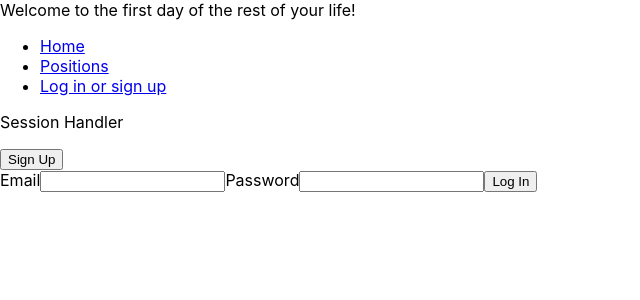
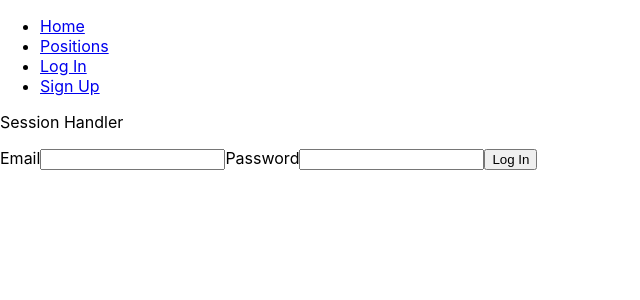
Before and after one commit to elliott-king/hostile-board-frontend, a React (Create React App) app: page /login in a window 1280 px wide. Shown: the top 300 px of the page, without its empty margins (0-640 px from the left). Built offline with nearby package versions, Linux system fonts and the light colour scheme; no server answers.

Commit message:
Differentiate between login and signup pages

```diff
--- a/src/App.js
+++ b/src/App.js
@@ -52,11 +52,11 @@ class App extends React.Component {
       <Router>
         <div>
           <nav>
-            Welcome to the first day of the rest of your life!
             <ul>
               <li><Link to="/">Home</Link></li>
               <li><Link to="/positions">Positions</Link></li>
-              {this.state.loggedInUser.email ? null : <li><Link to="/login">Log in or sign up</Link></li>}
+              {this.state.loggedInUser.email ? null : <li><Link to="/login">Log In</Link></li>}
+              {this.state.loggedInUser.email ? null : <li><Link to="/signup">Sign Up</Link></li>}
               {this.state.loggedInUser.email ? <li><Link to="/profile">Profile</Link></li> : null}
               {this.state.loggedInUser.email ? <li><a href="/" onClick={this.handleLogout}>Log Out</a></li> : null}
             </ul>
@@ -75,6 +75,11 @@ class App extends React.Component {
               <SessionHandler
                 loggedInUser={this.state.loggedInUser}
                 attemptLogin={this.attemptLogin}
+              />
+            </Route>
+            <Route path='/signup'>
+              <SessionHandler
+                loggedInUser={this.state.loggedInUser}
                 newUserHandler={this.newUser}
               />
             </Route>
--- a/src/containers/SessionHandler.js
+++ b/src/containers/SessionHandler.js
@@ -1,11 +1,12 @@
-import React, {useState} from 'react'
+import React from 'react'
+import {useRouteMatch} from 'react-router-dom'
 
 import LoginForm from 'components/LoginForm'
 import SignupForm from 'components/SignupForm'
 
 const SessionHandler = (props) => {
   let {loggedInUser, attemptLogin, newUserHandler} = props
-  let [loginStatus, changeLoginStatus] = useState(true)
+  const {path} = useRouteMatch()
 
   let renderLogin = () => {
     return <LoginForm attemptLogin={attemptLogin} />
@@ -17,22 +18,17 @@ const SessionHandler = (props) => {
     return <div>Logged in as: {loggedInUser.first_name} {loggedInUser.last_name} {loggedInUser.email}</div>
   }
 
-  let renderSignupLoginContainer = () => {
-    return (
-      <React.Fragment>
-        <button onClick={() => changeLoginStatus(!loginStatus)}>
-          {loginStatus ? "Sign Up" : "Log In"}
-        </button>
-        {loginStatus ? renderLogin() : renderSignup()}
-      </React.Fragment>
-    )
+  let chooseContainerToRender = () => {
+    if (loggedInUser.email) return renderLoggedInUser()
+    if (path.includes('login')) return renderLogin()
+    else return renderSignup()
   }
 
   return (
     <React.Fragment>
       <p>Session Handler</p>
       <div className="session-container">
-        {loggedInUser.email ? renderLoggedInUser() : renderSignupLoginContainer()}
+        {chooseContainerToRender()}
       </div>
     </React.Fragment>
   )
```
